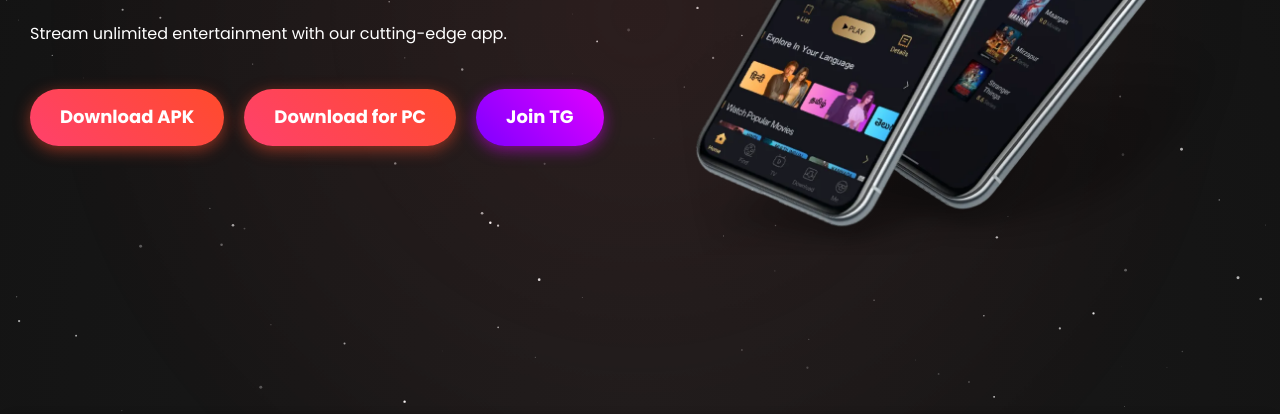
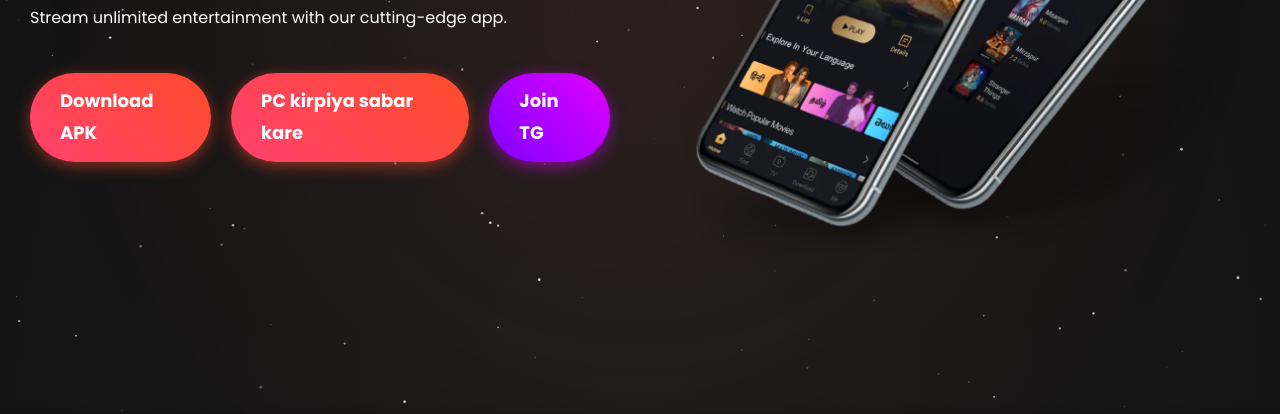
Before and after one commit to Gopalji-choubey/monkey_flix, a plain HTML site: page index.html in a window 1280 px wide. Shown: the part 386-800 px from the top of the page. Drawn offline with Linux system fonts and the light colour scheme; animation ran at ten frames a second.

Commit message:
Update index.html

```diff
--- a/index.html
+++ b/index.html
@@ -917,7 +917,7 @@
     </a>
 
     <!-- PC Download Button -->
-    <a href="https://example.com" class="button">Download for PC</a>
+    <a href="https://example.com" class="button">PC kirpiya sabar kare</a>
 
     <!-- Telegram Join Button -->
     <a href="https://t.me/moviesfreecost" class="bhutki">Join TG</a>
```
